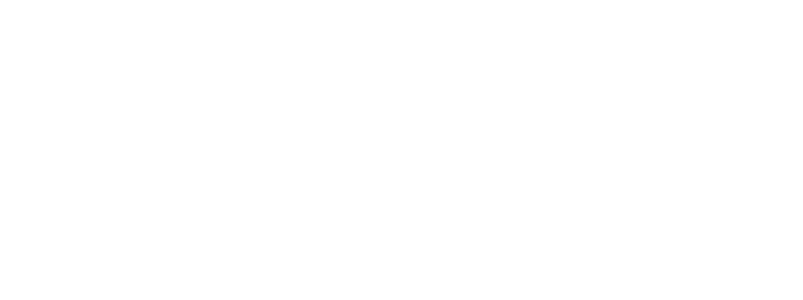
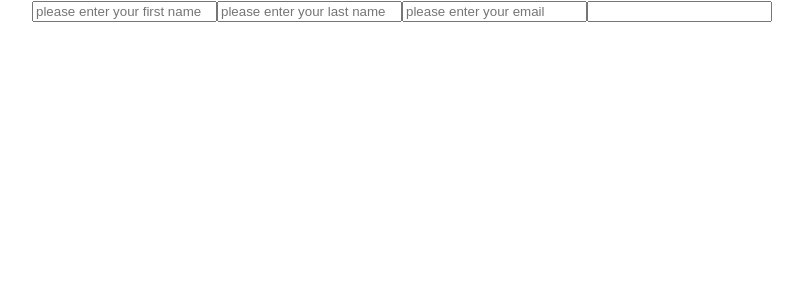
Before and after one commit to Andre2610/spacetraveling-frontend, a React (Create React App) app: page / in a window 1280 px wide. Shown: the top 300 px of the page, without its empty margins (238-1041 px from the left). Built offline with nearby package versions, Linux system fonts and the light colour scheme.

Commit message:
added signUp form

```diff
--- a/src/App.js
+++ b/src/App.js
@@ -1,8 +1,11 @@
 import React from "react";
 import "./App.css";
+import SingUp from "./Components/Auth/SingUp";
 
 function App() {
-  return <div className="App"></div>;
+  return <div className="App">
+    <SingUp />
+  </div>;
 }
 
 export default App;
--- /dev/null
+++ b/src/Components/Auth/SingUp.js
@@ -0,0 +1,43 @@
+import React, { useState } from 'react'
+
+export default function SingUp() {
+    const [firstName, setfirstName] = useState()
+    const [lastName, setLastName] = useState()
+    const [email, setEmail] = useState()
+    const [password, setPassword] = useState()
+
+
+
+    return (
+        <div>
+            <form>
+                <div>
+                    <input
+                        value={firstName}
+                        type="text"
+                        placeholder="please enter your first name"
+                        required
+                    />
+                    <input
+                        value={lastName}
+                        type="text"
+                        placeholder="please enter your last name"
+                        required
+                    />
+                    <input
+                        value={email}
+                        type="email"
+                        placeholder="please enter your email"
+                        required
+                    />
+                    <input
+                        value={password}
+                        type="password"
+                        placeholder
+                        required
+                    />
+                </div>
+            </form>
+        </div>
+    )
+}
```
Also changed, not shown: src/Components/Auth/Singup.js (deleted, +0 -13 lines).
